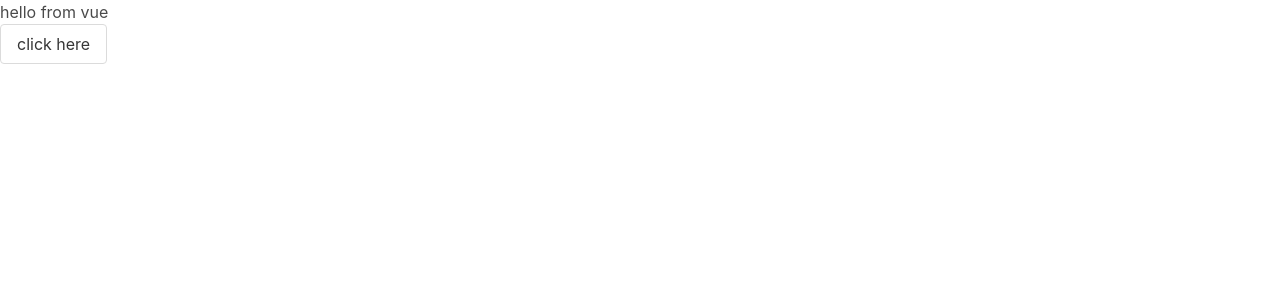
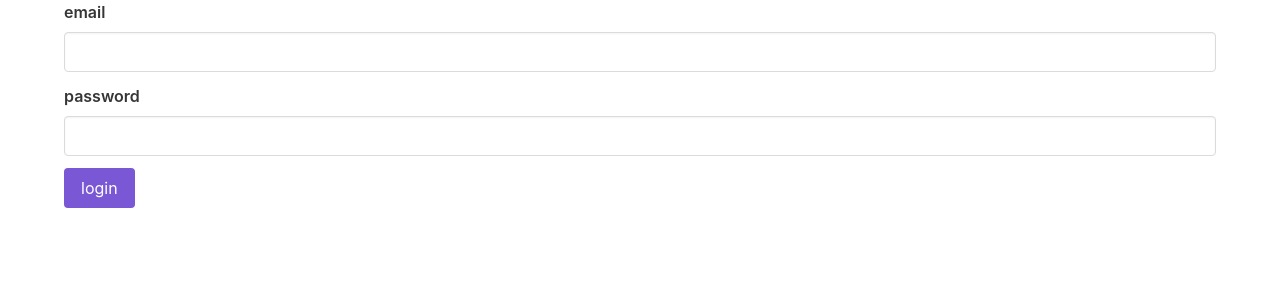
Before and after one commit to adamvonbaron/elixirproj, a Vue app in the folder app/: page / in a window 1280 px wide. Shown: the top 300 px of the page. Built offline with nearby package versions, Linux system fonts and the light colour scheme.

Commit message:
we swaggin

```diff
--- a/app/src/App.vue
+++ b/app/src/App.vue
@@ -1,14 +1,15 @@
 <template>
   <div id="app">
-    <h3>hello from vue</h3>
-    <b-button>click here</b-button>
+    <login />
   </div>
 </template>
 
 <script lang="ts">
 import Vue from "vue";
+import Login from "@/components/Login.vue";
 
 export default Vue.extend({
   name: "App",
+  components: { Login },
 });
 </script>
--- a/app/src/components/Login.vue
+++ b/app/src/components/Login.vue
@@ -1,9 +1,22 @@
 <template>
-  <div>hello</div>
+  <div class="container">
+    <form>
+      <b-field label="email">
+        <b-input v-model="email" type="email" />
+      </b-field>
+      <b-field label="password">
+        <b-input v-model="password" type="password" />
+      </b-field>
+      <b-field>
+        <b-button class="is-primary">login</b-button>
+      </b-field>
+    </form>
+  </div>
 </template>
 
 <script lang="ts">
 import Vue from "vue";
+
 export default Vue.extend({
   name: "Login",
   data: () => {
```
